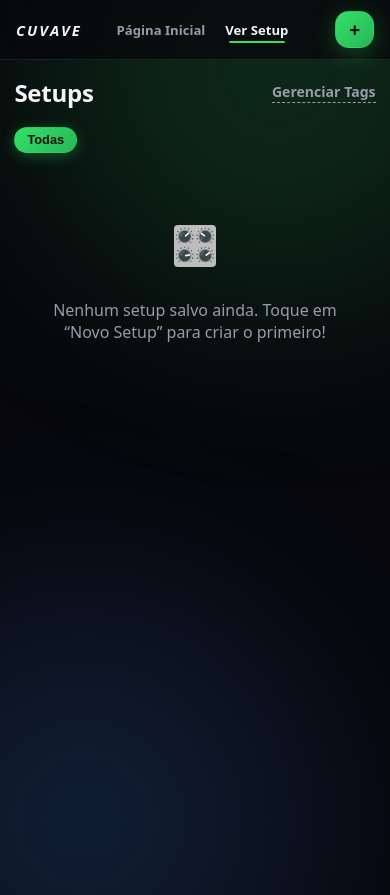
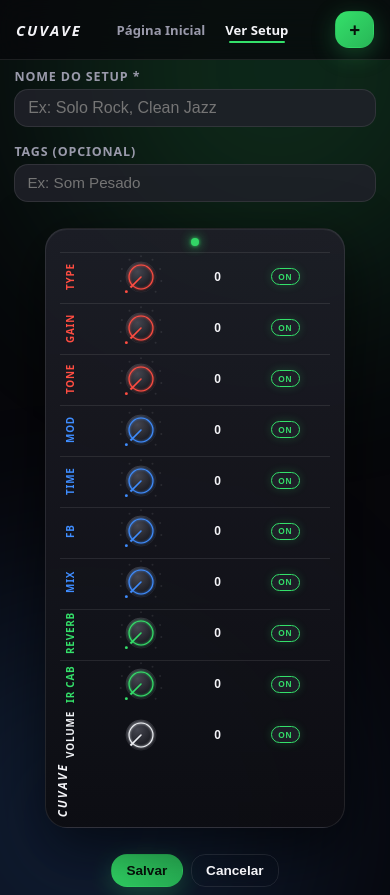
Before and after one commit to TalysonRoberto/Cuveve-Save, a React (Vite) app: page /#/setups/novo in a window 390 px wide. Before the commit this address led to /#/setups. Before the commit the page ends 844 px from the top, so only its background shows below. Built offline with nearby package versions, Linux system fonts and the light colour scheme.

Commit message:
feat(ui): pedaleira vertical igual ao print, labels girados, ordem invertida

```diff
--- a/src/components/Pedalboard.tsx
+++ b/src/components/Pedalboard.tsx
@@ -20,7 +20,7 @@ export default function Pedalboard({ parametros, onChange, readOnly }: Pedalboar
   return (
     <section className="pedal" aria-label="Pedaleira Cuvave">
       <div className="pedal-top">
-        <span className="pedal-brand">CUVAVE</span>
+        <span className="pedal-brand pedal-brand-top">CUVAVE</span>
         <span className="pedal-led" aria-hidden="true" />
       </div>
 
@@ -35,6 +35,10 @@ export default function Pedalboard({ parametros, onChange, readOnly }: Pedalboar
           />
         ))}
       </div>
+
+      <div className="pedal-bottom" aria-hidden="true">
+        <span className="pedal-brand pedal-brand-bottom">CUVAVE</span>
+      </div>
     </section>
   );
 }
--- a/src/styles.css
+++ b/src/styles.css
@@ -1004,7 +1004,7 @@ body {
   font-size: 0.85rem;
 }
 
-/* ----- Mobile retrato: pedaleira TOTALMENTE vertical (uma linha por parâmetro) ----- */
+/* ----- Mobile retrato: pedaleira VERTICAL igual ao print ----- */
 
 @media (max-width: 720px) and (orientation: portrait) {
   .page {
@@ -1022,6 +1022,8 @@ body {
   .setup-pedal {
     flex: 1;
     min-height: 0;
+    display: flex;
+    justify-content: center;
   }
 
   .setup-pedal .pedal {
@@ -1058,9 +1060,12 @@ body {
     font-size: 0.85rem;
   }
 
+  /* Pedal como painel vertical estreito e alto */
   .pedal {
-    padding: 0.55rem 0.65rem;
-    border-radius: 18px;
+    width: min(92vw, 300px);
+    margin: 0 auto;
+    padding: 0.6rem 0.7rem;
+    border-radius: 22px;
     flex: 1;
     min-height: 0;
     display: flex;
@@ -1069,7 +1074,12 @@ body {
   }
 
   .pedal-top {
-    padding: 0 0.25rem 0.35rem;
+    justify-content: center;
+    padding: 0 0 0.35rem;
+  }
+
+  .pedal-brand-top {
+    display: none;
   }
 
   .pedal-brand {
@@ -1081,29 +1091,48 @@ body {
     height: 8px;
   }
 
-  /* Coluna vertical: 10 parâmetros empilhados, sem scroll, sem quebra */
+  .pedal-bottom {
+    display: flex;
+    justify-content: flex-start;
+    align-items: center;
+    padding: 0.25rem 0 0;
+    min-height: 1.6rem;
+  }
+
+  .pedal-brand-bottom {
+    display: inline-block;
+    writing-mode: vertical-rl;
+    transform: rotate(180deg);
+    font-size: 0.72rem;
+    letter-spacing: 0.18em;
+    line-height: 1;
+  }
+
+  /* Knobs empilhados verticalmente, ordem invertida (TYPE no topo, VOLUME embaixo) */
   .pedal-knobs {
     flex: 1;
     display: flex;
-    flex-direction: column;
-    gap: 0;
+    flex-direction: column-reverse;
+    gap: 0.15rem;
     overflow: hidden;
     justify-content: space-between;
+    padding: 0 0.2rem;
   }
 
-  /* Cada parâmetro vira uma linha horizontal: knob + nome + valor + toggle */
+  /* Cada parâmetro: [label girado] [knob] [valor] [toggle] */
   .param {
     display: grid;
-    grid-template-columns: auto 1fr auto auto;
+    grid-template-columns: 1.4rem auto 2.2rem auto;
     grid-template-rows: auto;
     align-items: center;
-    column-gap: 0.6rem;
+    justify-items: center;
+    column-gap: 0.35rem;
     flex: 1;
     min-height: 0;
     width: 100%;
     min-width: 0;
     max-width: none;
-    padding: 0.15rem 0.35rem;
+    padding: 0.05rem 0;
     border-radius: 0;
   }
 
@@ -1112,37 +1141,55 @@ body {
   }
 
   .param-knob {
-    grid-column: 1;
+    grid-column: 2;
     grid-row: 1;
   }
 
   .param-label {
-    grid-column: 2;
+    grid-column: 1;
     grid-row: 1;
-    font-size: 0.68rem;
+    font-size: 0.62rem;
+    font-weight: 800;
+    letter-spacing: 0.08em;
     padding: 0;
-    justify-self: start;
+    writing-mode: vertical-rl;
+    transform: rotate(180deg);
+    text-align: center;
+    line-height: 1;
+    width: 1.4rem;
+    height: 100%;
+    display: flex;
+    align-items: center;
+    justify-content: center;
   }
 
   .param-input {
     grid-column: 3;
     grid-row: 1;
-    width: 2.6rem;
-    font-size: 0.78rem;
-    padding: 0.18rem 0.1rem;
+    width: 2.2rem;
+    font-size: 0.75rem;
+    padding: 0.15rem 0.1rem;
     margin: 0;
+    text-align: center;
+    background: transparent;
+    border: none;
+  }
+
+  .param-input:disabled {
+    color: var(--text);
+    opacity: 1;
   }
 
   .param-toggle {
     grid-column: 4;
     grid-row: 1;
     font-size: 0.52rem;
-    padding: 0.18rem 0.45rem;
+    padding: 0.16rem 0.4rem;
   }
 
-  /* Knob pequeno para caber 10 linhas sem scroll */
+  /* Knob compacto para caber 10 sem scroll */
   .knob {
-    width: clamp(38px, 9vw, 50px);
+    width: clamp(46px, 11vw, 58px);
   }
 
   .brand-save {
@@ -1172,13 +1219,23 @@ body {
 }
 
 @media (max-width: 380px) and (orientation: portrait) {
+  .pedal {
+    padding: 0.5rem 0.55rem;
+    border-radius: 18px;
+  }
+
   .param-label {
-    font-size: 0.62rem;
+    font-size: 0.55rem;
+    width: 1.2rem;
   }
 
   .param-input {
-    width: 2.4rem;
-    font-size: 0.72rem;
+    width: 2rem;
+    font-size: 0.7rem;
+  }
+
+  .knob {
+    width: clamp(42px, 10vw, 52px);
   }
 
   .setup-actions .btn {
```
Also changed, not shown: 01 - Arquitetura/pedaleira-knobs.md (+2 -2 lines).
